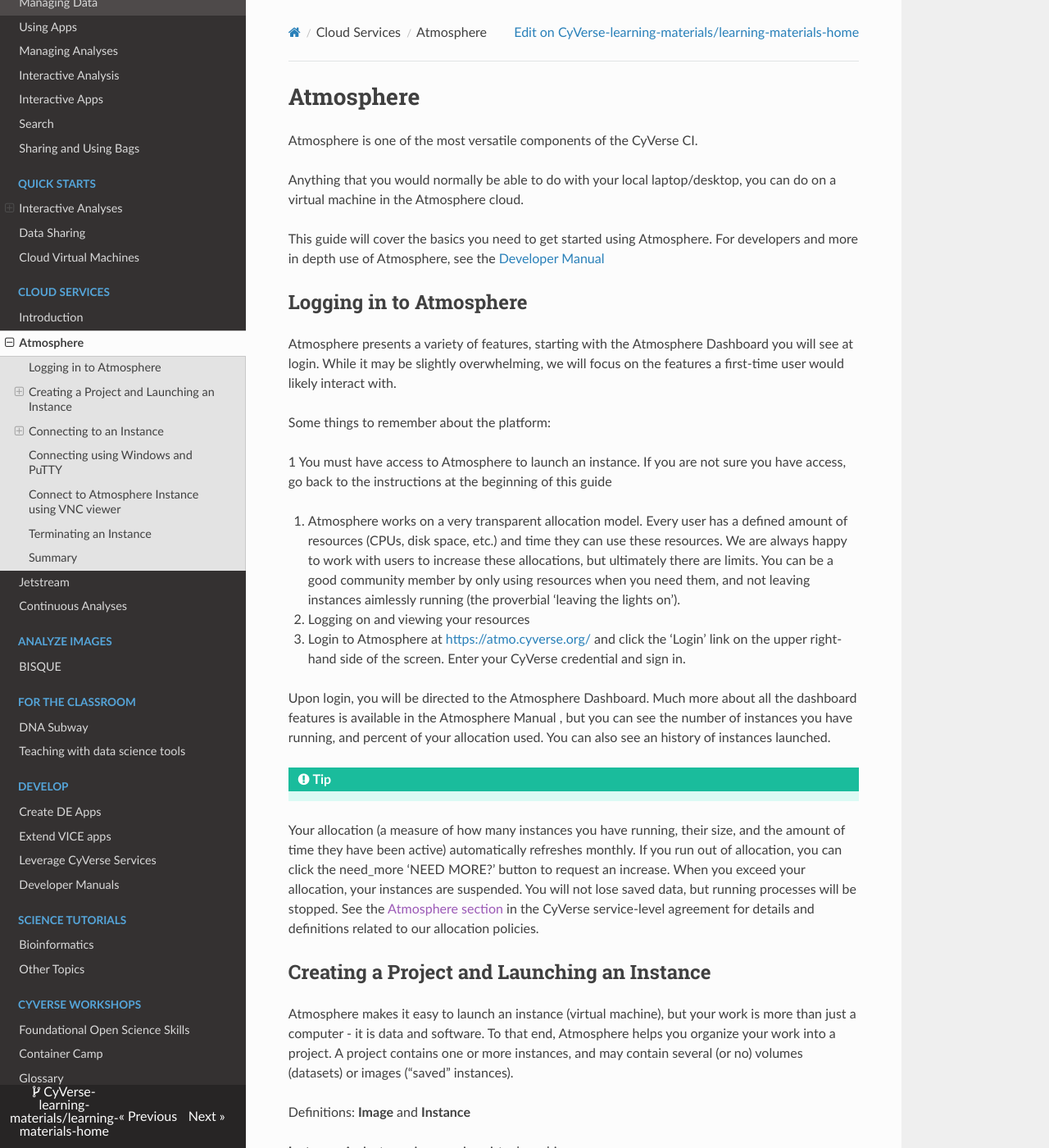
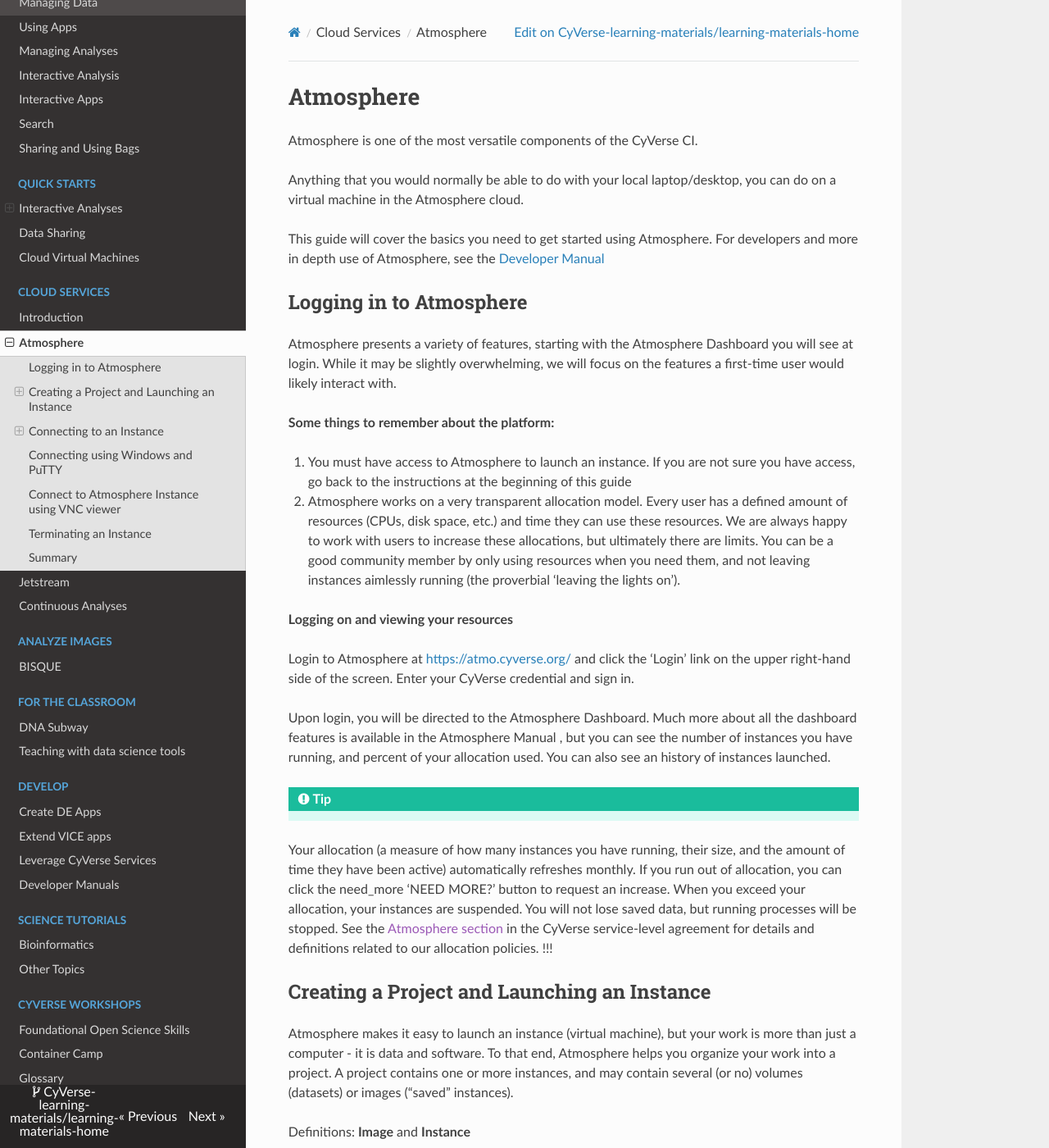
Before and after one commit to CyVerse-learning-materials/learning-materials-home, an MkDocs documentation site: the page built from docs/atmo/atmo.md, in a window 1280 px wide and 1400 px high. Shown: the whole window at 82% size. Built offline with MkDocs 1.6.1, drawn with Linux system fonts in a browser that asks for light colours; nearby versions of some CDN libraries; a script that is not in the unit is left out; some of the changed lines change nothing that is shown.

Commit message:
merging atmo, formatting

```diff
--- a/docs/atmo/atmo.md
+++ b/docs/atmo/atmo.md
@@ -11,15 +11,15 @@
 Atmosphere presents a variety of features, starting with the Atmosphere Dashboard you will see at login.
 While it may be slightly overwhelming, we will focus on the features a first-time user would likely interact with.
 
-Some things to remember about the platform:
+**Some things to remember about the platform:**
 
-1 You must have access to Atmosphere to launch an instance. If you are not sure you have access, go back to the instructions at the beginning of this guide
+  1. You must have access to Atmosphere to launch an instance. If you are not sure you have access, go back to the instructions at the beginning of this guide
 
-2. Atmosphere works on a very transparent allocation model. Every user has a defined amount of resources (CPUs, disk space, etc.) and time they can use these resources. We are always happy to work with users to increase these allocations, but ultimately there are limits. You can be a good community member by only using resources when you need them, and not leaving instances aimlessly running (the proverbial ‘leaving the lights on’).
+  2. Atmosphere works on a very transparent allocation model. Every user has a defined amount of resources (CPUs, disk space, etc.) and time they can use these resources. We are always happy to work with users to increase these allocations, but ultimately there are limits. You can be a good community member by only using resources when you need them, and not leaving instances aimlessly running (the proverbial ‘leaving the lights on’).
 
-3. Logging on and viewing your resources
+**Logging on and viewing your resources**
 
-4. Login to Atmosphere at https://atmo.cyverse.org/ and click the ‘Login’ link on the upper right-hand side of the screen. Enter your CyVerse credential and sign in.
+Login to Atmosphere at https://atmo.cyverse.org/ and click the ‘Login’ link on the upper right-hand side of the screen. Enter your CyVerse credential and sign in.
 
 Upon login, you will be directed to the Atmosphere Dashboard. Much more about all the dashboard features is available in the Atmosphere Manual , but you can see the number of instances you have running, and percent of your allocation used. You can also see an history of instances launched.
 
@@ -29,6 +29,7 @@
   When you exceed your allocation, your instances are suspended.
   You will not lose saved data, but running processes will be stopped.
   See the [Atmosphere section]() in the CyVerse service-level agreement for details and definitions related to our allocation policies.
+!!!
 
 ## Creating a Project and Launching an Instance
 
```
